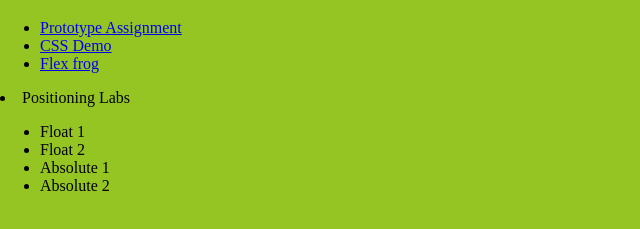
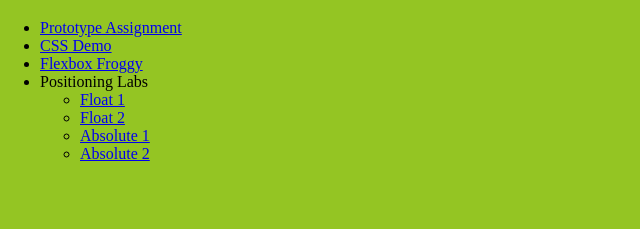
Before and after one commit to Clo2021/ifsc-1310, a plain HTML site: page index.html in a window 1280 px wide. Shown: the part 61-290 px from the top of the page, without its empty margins (0-640 px from the left). Drawn offline with Linux system fonts and the light colour scheme; a web font is replaced by a local one.

Commit message:
Fixed Links

```diff
--- a/index.html
+++ b/index.html
@@ -17,14 +17,15 @@
     <ul>
       <li><a href="prototype/index.html">Prototype Assignment</a></li>
       <li><a href="css-demo/index.html">CSS Demo</a></li>
-  <li><a href="assets/img/flex-frog.png">Flex frog</a></li>
- </ul>
+      <li><a href="assets/img/screenshot.jpg">Flexbox Froggy</a></li>
       <li>Positioning Labs
           <ul>
-     <li><a href="positioning-lab/float-1.html"></a> Float 1</a></li>
-     <li><a href="positioning-lab/float-2.html"></a> Float 2</a></li>
-     <li><a href="positioning-lab/absolute-1.html"></a> Absolute 1</a></li>
-     <li><a href="positioning-lab/absolute-2.html"></a> Absolute 2</a></li>
+            <li><a href="positioning-lab/float-1.html">Float 1</a></li>
+            <li><a href="positioning-lab/float-2.html">Float 2</a></li>
+            <li><a href="positioning-lab/absolute-1.html">Absolute 1</a></li>
+            <li><a href="positioning-lab/absolute-2.html">Absolute 2</a></li>
+          </ul>
+      </li>
     </ul>
   </nav>
 </body>
```
Lines whose indentation alone changed are shown as unchanged.
